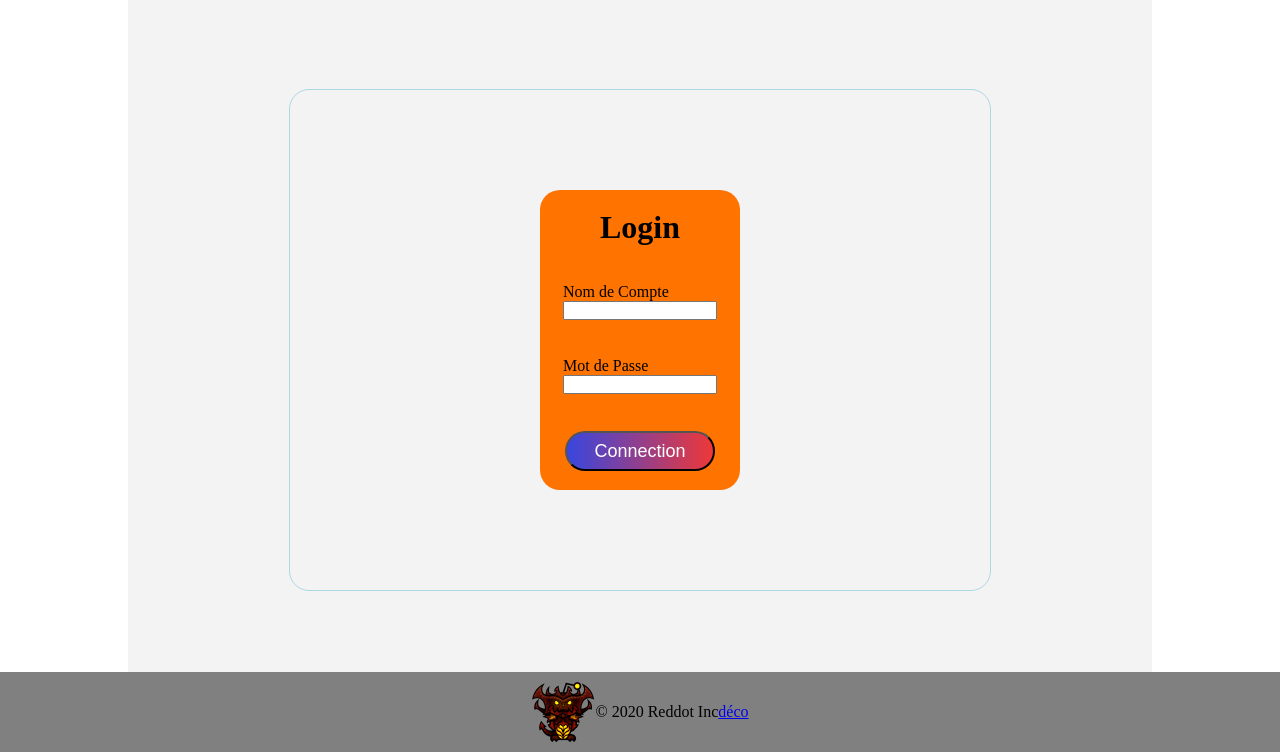
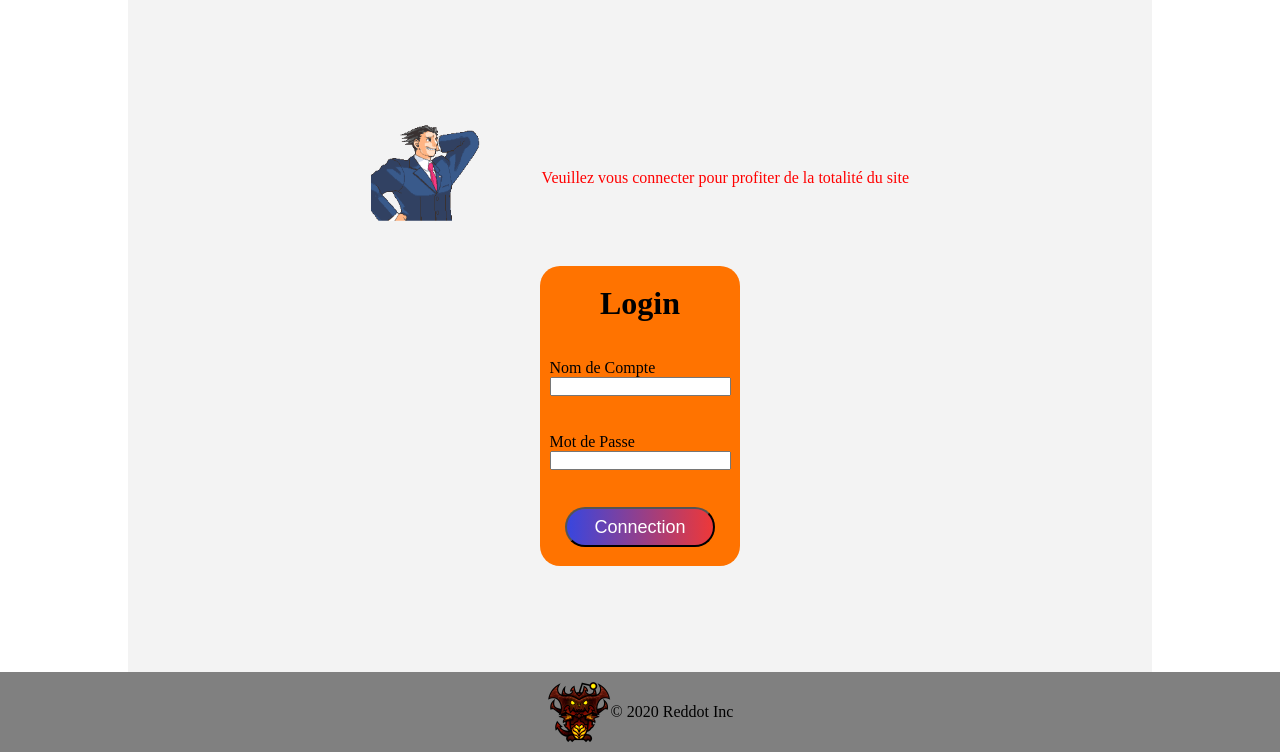
Before and after one commit to ABentounes/validationPHP, a PHP site: page /login.php in a window 1280 px wide. Shown: the part 48-800 px from the top of the page. Run offline with PHP 8.4, Linux system fonts and the light colour scheme; the visitor is signed in with stand-in values (Sample User, id 1).

Commit message:
Pushing the site

```diff
--- a/controllers/log.php
+++ b/controllers/log.php
@@ -4,9 +4,10 @@
 
 $_SESSION['name'] = $_POST['name'];
 $_SESSION['password'] = $_POST['password'];
-$_SESSION[''] = '';
 
 if ($_SESSION['name'] == 'Jon' && $_SESSION['password'] == '1234') {
+    $_SESSION['imgCheck'] = 'imgOn';
+    $_SESSION['descCheck'] = 'descOn';
     header('Location: /');
 }else {
     header('Location:../login.php');
--- a/css/header.css
+++ b/css/header.css
@@ -20,6 +20,8 @@
     list-style-type: none;
     border: solid 1px;
     border-style: none solid none solid;
+    background-color: rgb(255, 115, 0);
+    transition: background-color 0.5s;
 }
 
 nav a, nav span {
@@ -53,6 +55,5 @@
 .dropdown:hover .dropdownContent {
     display: block;
     background-color: rgb(255, 115, 0);
-
     z-index: 10;
 }
--- a/css/login.css
+++ b/css/login.css
@@ -21,6 +21,7 @@
     display: flex;
     justify-content: center;
     align-items: center;
+
 }
 
 
@@ -30,23 +31,12 @@
     height: 500px;
     justify-content: space-evenly;
     align-items: center;
-    border: 1px solid lightblue;
     text-align: center;
-    border-radius: 20px;
+    flex-direction: column;
 }
 
 form div {
     text-align: left;
-}
-
-#circle {
-    width: 300px;
-    height: 300px;
-    border-radius: 50%;
-    background-image: url('../images/heart.png');
-    background-position: center;
-    background-repeat: no-repeat;
-    border: 1px solid lightblue;
 }
 
 #back{
@@ -59,7 +49,7 @@
     width: 200px;
 }
 
-form input[type=text] {
+form input[type=text], form input[type=] {
     width: 150px;
 }
 
@@ -71,3 +61,14 @@
     color: white;
     background: linear-gradient(270deg, #ee3838, #3846df);
 }
+
+.error{
+    color: red;
+    display: flex;
+align-items: center;
+}
+
+.error img{
+    height: 128px;
+    width: auto;
+}
--- a/css/style.css
+++ b/css/style.css
@@ -39,4 +39,5 @@
     margin: 50px 50px;
     border: solid;
     border-radius: 10px;
+    background-color: white;
 }
--- a/login.php
+++ b/login.php
@@ -16,6 +16,12 @@
     <main>
         <div id="container">
             <form action="./controllers/log.php" class="flex" method="POST">
+                <?php if ($_SESSION['denied'] == 'true') : ?>
+                    <div class='error'>
+                        <img src="./images/accessDenied.gif" alt="">
+                        <p>Veuillez vous connecter pour profiter de la totalité du site</p>
+                    </div>
+                <?php endif ?>
                 <div id="back" class="flex">
 
                     <h1>Login</h1>
@@ -25,14 +31,16 @@
                     </div>
                     <div>
                         <label for="password">Mot de Passe</label><br>
-                        <input type="text" name="password" autocomplete="off">
+                        <input type="password" name="password" autocomplete="off">
                     </div>
 
                     <input type="submit" value="Connection">
 
-                    <!--I'm destroying the session in case of bad logs, so I can't have this condition, leaving it here for the moment -->
+                    <!--  -->
 
-                    <?php if (((isset($_SESSION['name']) && $_SESSION['name'] == 'Jon')) && ((isset($_SESSION['password']) && $_SESSION['password'] == '1234'))) : ?>
+                    <?php
+
+                    if ((isset($_SESSION['name']) && $_SESSION['name'] != 'Jon') || (isset($_SESSION['password']) && $_SESSION['password'] != '1234')) : ?>
                         <p id='error'>Mauvais nom de compte ou mot de passe</p>
                     <?php endif ?>
 
--- a/templates/footer.php
+++ b/templates/footer.php
@@ -1,5 +1,4 @@
 <footer>
     <img src="./images/logo.png">
     <p>© 2020 Reddot Inc</p>
-    <a href="./controllers/disconnect.php">déco</a>
 </footer>
--- a/wall.php
+++ b/wall.php
@@ -13,6 +13,10 @@
 
 <body>
   <?php include_once './templates/header.php' ?>
+  <?php if ($_SESSION['name'] != "Jon") {
+    $_SESSION['denied'] = 'true';
+    header('Location: ./login.php');
+  } ?>
   <div id="container">
     <h1>Derniers Posts</h1>
     <div class="post">
```
Also changed, not shown: controllers/settings.php (added, +8 -0 lines), css/profile.css (added, +25 -0 lines), index.php (+8 -2 lines), profile.php (added, +34 -0 lines), images/accessDenied.gif (added), images/accessDenied.png (added).
